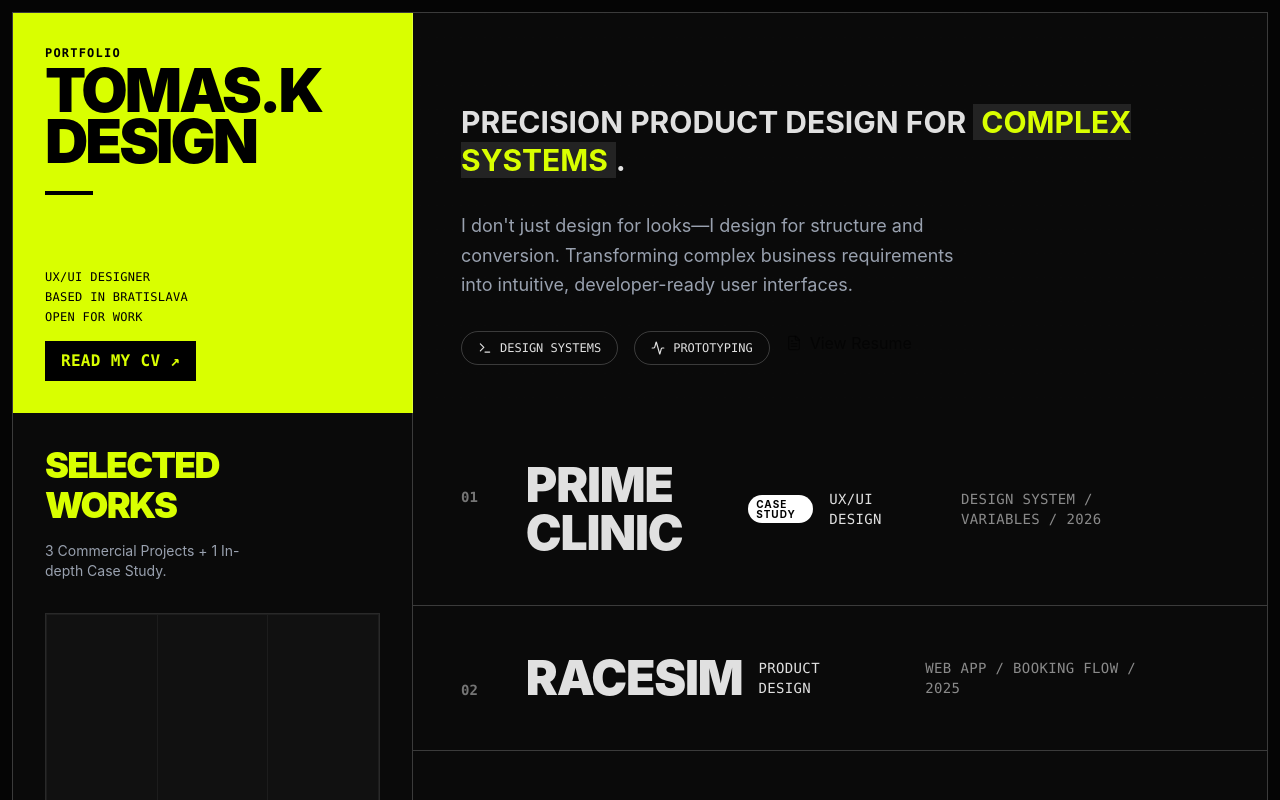
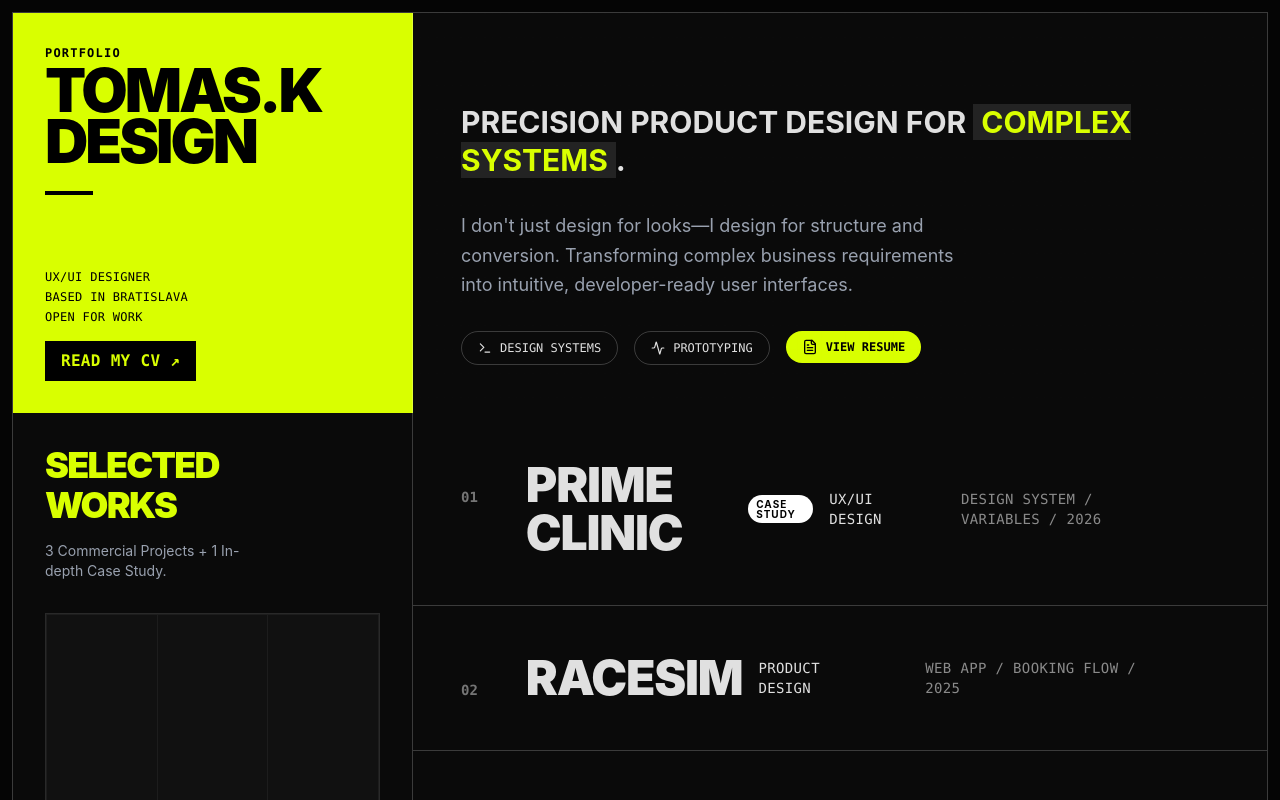
Before and after one commit to TomasKvndr/UX-Portfolio, a React (Vite) app: page / in a window 1280 px wide. Shown: the top 800 px of the page. Built offline with nearby package versions, Linux system fonts and the light colour scheme.

Commit message:
maybefixed

```diff
--- a/src/app/components/SkaterPortfolio.tsx
+++ b/src/app/components/SkaterPortfolio.tsx
@@ -129,8 +129,8 @@ export const SkaterPortfolio = () => {
                    <div className="px-4 py-2 border border-white/20 rounded-full text-xs font-mono uppercase hover:bg-white hover:text-black transition-colors cursor-pointer flex items-center gap-2">
                       <Activity size={14} /> Prototyping
                    </div>
-                   <a href="https://portfolio-cv-3.vercel.app" target="_blank" rel="noreferrer">
-<div className="flex items-center gap-2 text-black/60 hover:text-black cursor-pointer transition-colors">
+                   <a href="https://portfolio-cv-3.vercel.app" target="_blank" style={{ textDecoration: 'none', display: 'block' }}>
+<div className="px-4 py-2 bg-[#D9FF00] text-black rounded-full text-xs font-mono uppercase font-bold flex items-center justify-center gap-2 cursor-pointer">
 <FileText size={16} />
 <span>View Resume</span>
 </div></a>
```
